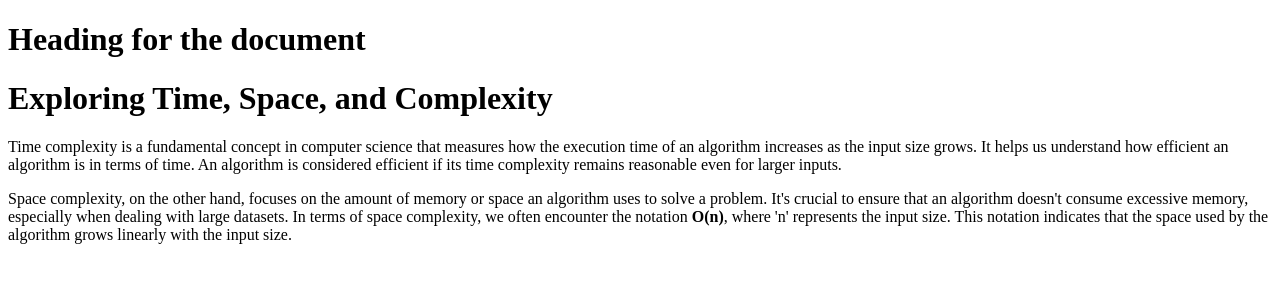
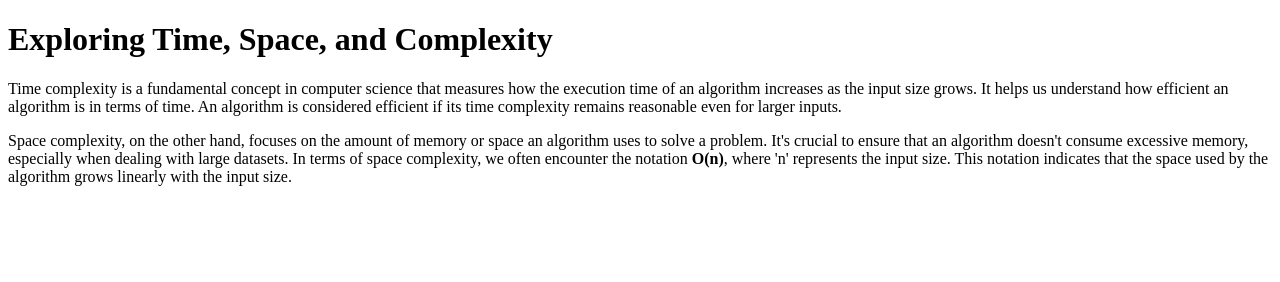
Before and after one commit to acciojob/time-and-space-complexity-rajkumarsingh243504, a website: page main.html in a window 1280 px wide. Drawn offline with Linux system fonts and the light colour scheme.

Commit message:
created a submission

```diff
--- a/main.html
+++ b/main.html
@@ -8,8 +8,6 @@
 
 <body>
 	<!-- the entire body must be written by student -->
-	<h1>Heading for the document</h1>
-
 	<h1>Exploring Time, Space, and Complexity</h1>
     <p>Time complexity is a fundamental concept in computer science that measures how the execution time of an algorithm increases as the input size grows. It helps us understand how efficient an algorithm is in terms of time. An algorithm is considered efficient if its time complexity remains reasonable even for larger inputs.</p>
     <p>Space complexity, on the other hand, focuses on the amount of memory or space an algorithm uses to solve a problem. It's crucial to ensure that an algorithm doesn't consume excessive memory, especially when dealing with large datasets. In terms of space complexity, we often encounter the notation <b>O(n)</b>, where 'n' represents the input size. This notation indicates that the space used by the algorithm grows linearly with the input size.</p>
```
